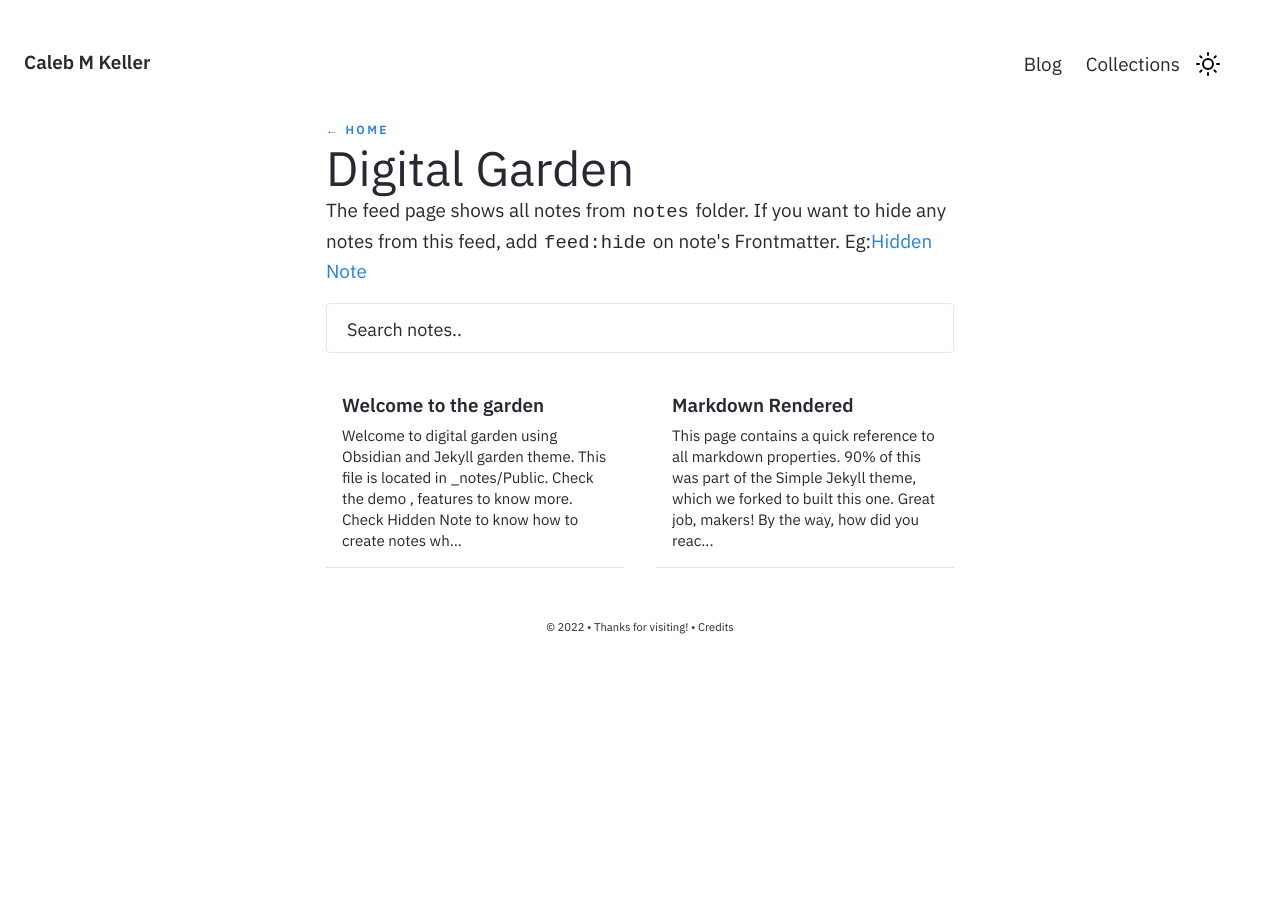
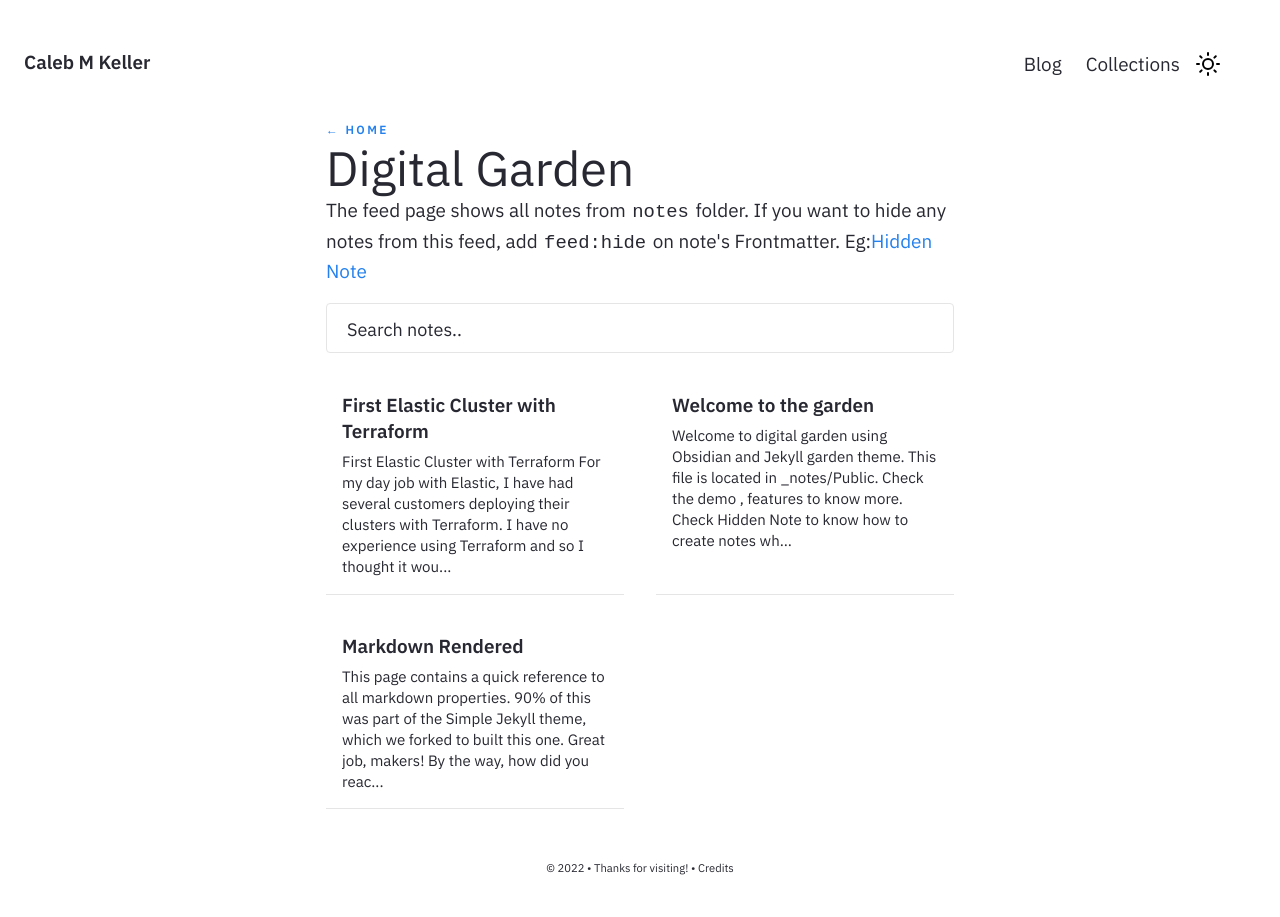
Before and after one commit to wrathagom/wrathagom.github.io, a Jekyll site: the page built from pages/notes.md, in a window 1280 px wide. Built offline with Jekyll 4.4.1, drawn with Linux system fonts in a browser that asks for light colours.

Commit message:
Still trying o figure out what's not working

```diff
--- a/_notes/Public/Deploying Elastic with Terraform - Part 1.md
+++ b/_notes/Public/First Elastic Cluster with Terraform.md
@@ -1,10 +1,10 @@
 ---
-title : Deploying Elastic with Terraform: Part 1
+title : First Elastic Cluster with Terraform
 feed: show
 date : 11-12-2022
 ---
 
-# Deploying Elastic with Terraform - Part 1
+# First Elastic Cluster with Terraform
 
 For my day job with Elastic, I have had several customers deploying their clusters with Terraform. I have no experience using Terraform and so I thought it would be worth some investigation.
 
```
